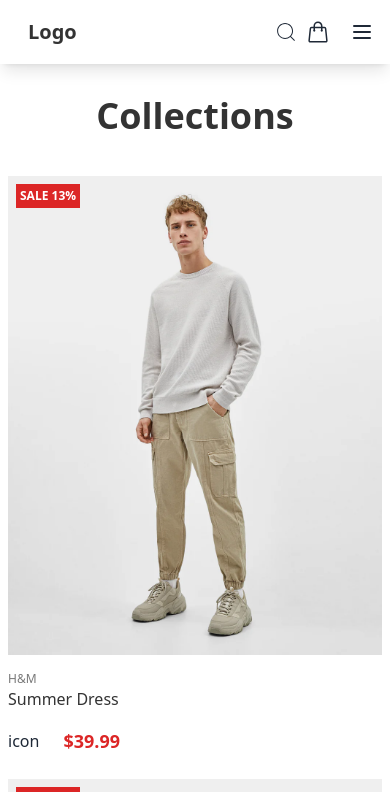
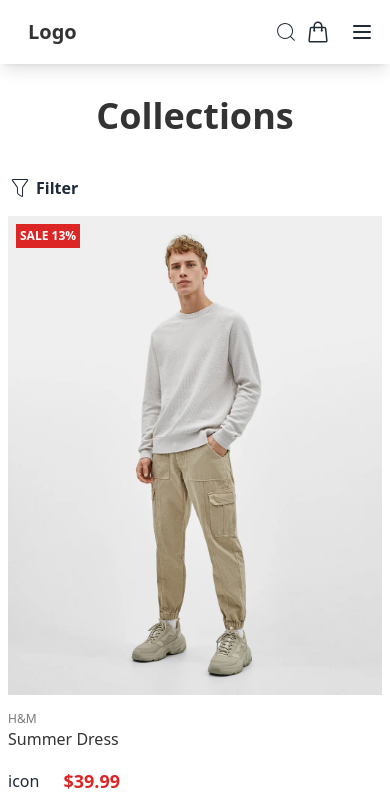
Before and after one commit to AHShuvro/clothing-clone-site, a React (Vite) app: page /womencollections/women in a window 390 px wide. Shown: the top 792 px of the page. Built offline with nearby package versions, Linux system fonts and the light colour scheme.

Commit message:
When I open the site on the small device, clicking on the filter button will open a drawer

```diff
--- a/src/Components/Men's/Men1.jsx
+++ b/src/Components/Men's/Men1.jsx
@@ -1,6 +1,9 @@
-import React, { useContext, useState, useEffect } from "react";
+import { useContext, useState, useEffect } from "react";
 import { collections } from "../../Data/Data";
 import { DataContext } from "../../Context/DataProvider";
+
+import { CiFilter } from "react-icons/ci";
+import WomenSlider1 from "../Slider/WomenSlider1";
 
 const Men1 = () => {
     const { men } = useContext(DataContext);
@@ -22,13 +25,16 @@ const Men1 = () => {
     if (loading) {
         return (
             <div className="flex flex-col items-center justify-center min-h-[50vh]">
-                <div className="w-10 h-10 animate-[spin_1s_linear_infinite] rounded-full border-4 border-r-transparent border-l-transparent border-sky-400"></div>
+                <div className="w-10 h-10 animate-spin rounded-full border-4 border-r-transparent border-l-transparent border-sky-400"></div>
             </div>
         );
     }
 
     return (
-        <div className=''>
+        <div className="drawer drawer-mobile">
+            <input id="my-drawer" type="checkbox" className="drawer-toggle" />
+            <div className="drawer-content">
+                <label htmlFor="my-drawer" className=" drawer-button flex gap-1 items-center mb-4 lg:hidden font-bold"><CiFilter className="text-2xl font-semibold" /> Filter</label>
                 <div className='grid grid-cols-1 sm:grid-cols-2 md:grid-cols-3 gap-6'>
                     {filteredMenCollections.map((item, idx) => (
                         <div key={idx} className='overflow-hidden group relative'>
@@ -53,6 +59,13 @@ const Men1 = () => {
                     ))}
                 </div>
             </div>
+            <div className="drawer-side">
+                <label htmlFor="my-drawer" className="drawer-overlay"></label>
+                <ul className="menu p-4 w-80 min-h-full bg-base-200 text-base-content mt-16">
+                    <WomenSlider1 />
+                </ul>
+            </div>
+        </div>
     );
 };
 
--- a/src/Components/Women's/Women1.jsx
+++ b/src/Components/Women's/Women1.jsx
@@ -1,6 +1,10 @@
-import React, { useContext, useState, useEffect } from "react";
+import { useContext, useState, useEffect } from "react";
 import { collections } from "../../Data/Data";
 import { DataContext } from "../../Context/DataProvider";
+
+import { CiFilter } from "react-icons/ci";
+import WomenSlider1 from "../Slider/WomenSlider1";
+
 
 const Women1 = () => {
     const { women } = useContext(DataContext);
@@ -28,7 +32,10 @@ const Women1 = () => {
     }
 
     return (
-        <div className=''>
+        <div className="drawer drawer-mobile">
+            <input id="my-drawer" type="checkbox" className="drawer-toggle" />
+            <div className="drawer-content">
+                <label htmlFor="my-drawer" className=" drawer-button flex gap-1 items-center mb-4 lg:hidden font-bold"><CiFilter className="text-2xl font-semibold" /> Filter</label>
                 <div className='grid grid-cols-1 sm:grid-cols-2 md:grid-cols-3 gap-6'>
                     {filteredWomenCollections.map((item, idx) => (
                         <div key={idx} className='overflow-hidden group relative'>
@@ -53,6 +60,13 @@ const Women1 = () => {
                     ))}
                 </div>
             </div>
+            <div className="drawer-side">
+                <label htmlFor="my-drawer" className="drawer-overlay"></label>
+                <ul className="menu p-4 w-80 min-h-full bg-base-200 text-base-content mt-16">
+                    <WomenSlider1 />
+                </ul>
+            </div>
+        </div>
     );
 };
 
```
Lines whose indentation alone changed are shown as unchanged.
